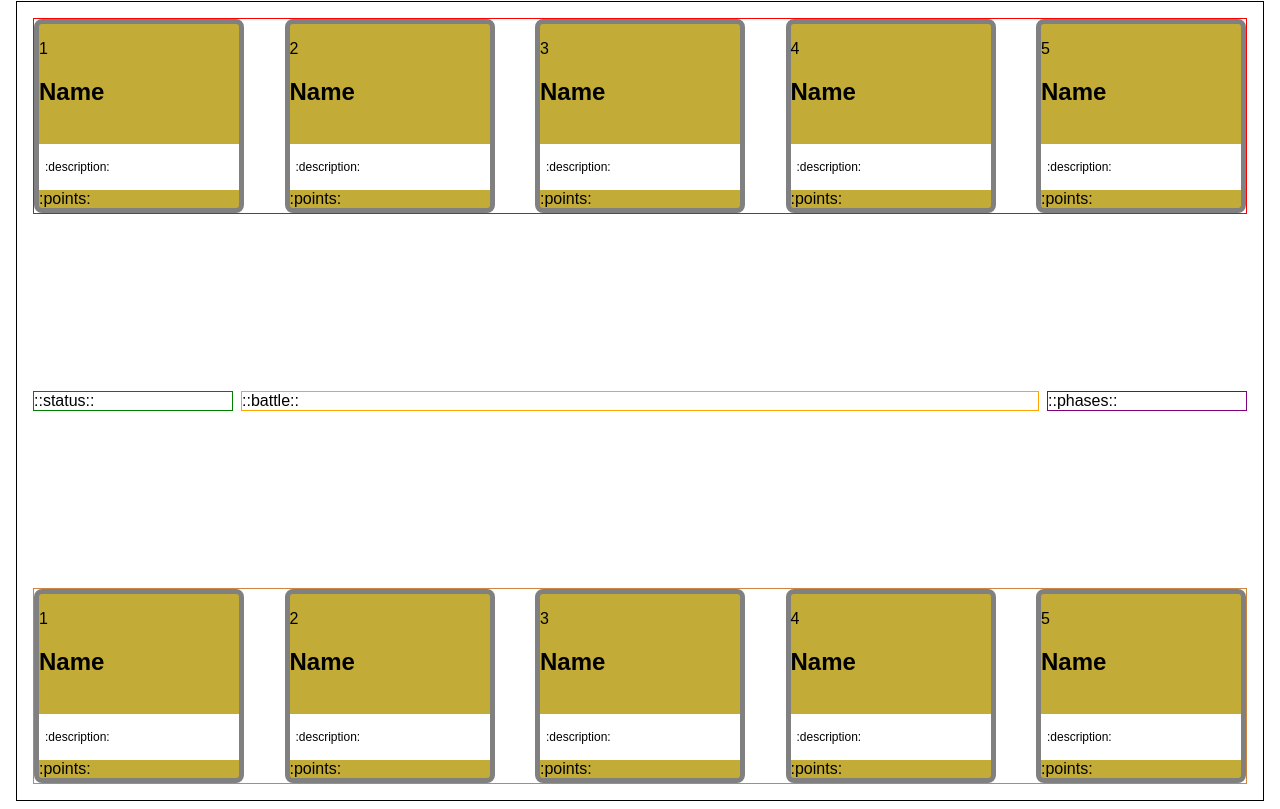
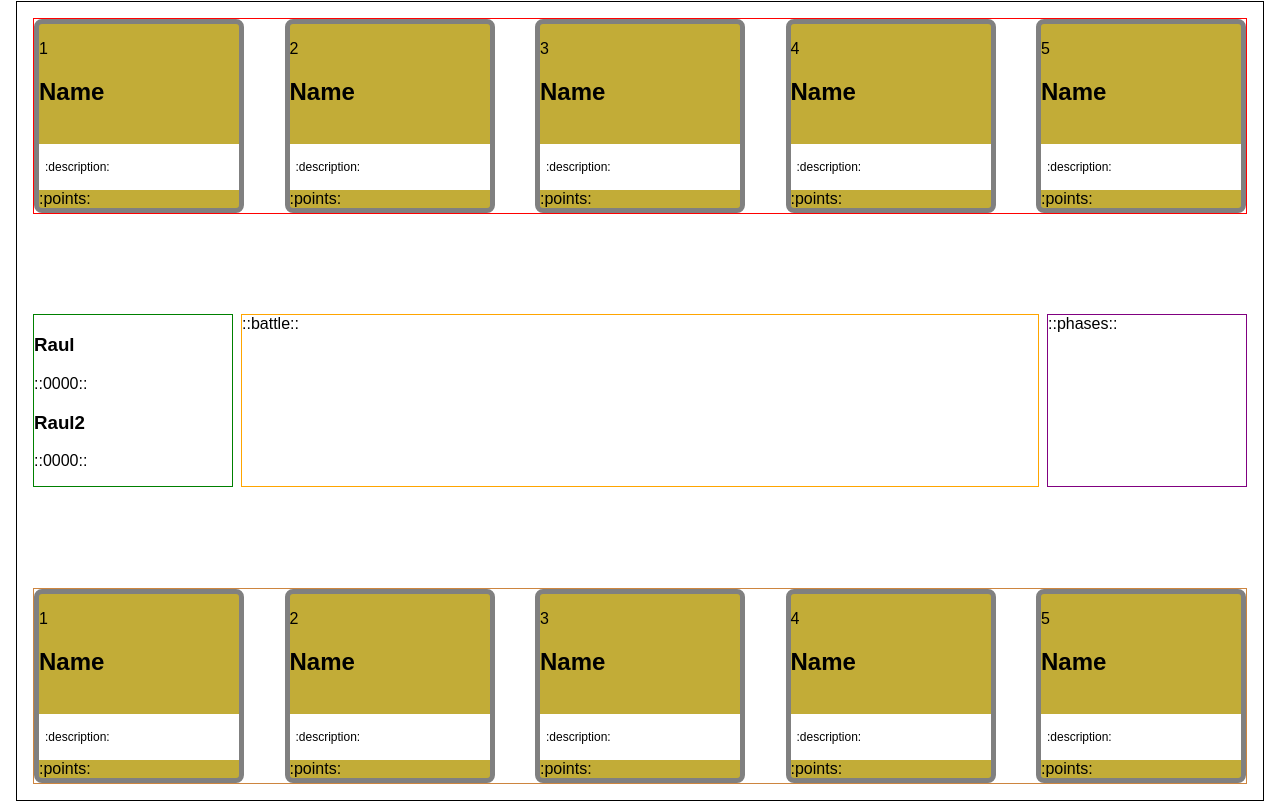
Before and after one commit to raulnabarret/Marvel, a website: page lib/index.jade in a window 1280 px wide. Shown: the part 79-888 px from the top of the page. Drawn offline with nearby package versions, Linux system fonts and the light colour scheme; files that its build step writes are made by us from their sources.

Commit message:
Desplegar componente de Status (Player y Score)

```diff
--- a/lib/index.jade
+++ b/lib/index.jade
@@ -14,7 +14,10 @@ body
 			each card in [1,2,3,4,5]
 				include ./card/template.jade
 		section(class="Layout-main")
-			div(class="Layout-status") ::status::
+			div(class="Layout-status")
+				each name in ["Raul", "Raul2"]
+					include ./status/template.jade
+
 			div(class="Layout-battle") ::battle::
 			div(class="Layout-phases") ::phases::
 		section(class="Layout-player")
--- /dev/null
+++ b/lib/status/template.jade
@@ -0,0 +1,3 @@
+div(class="Status")
+	h3(class="Status-player")=name
+	p(class="Status-points") ::0000::
```
Also changed, not shown: index.html.
